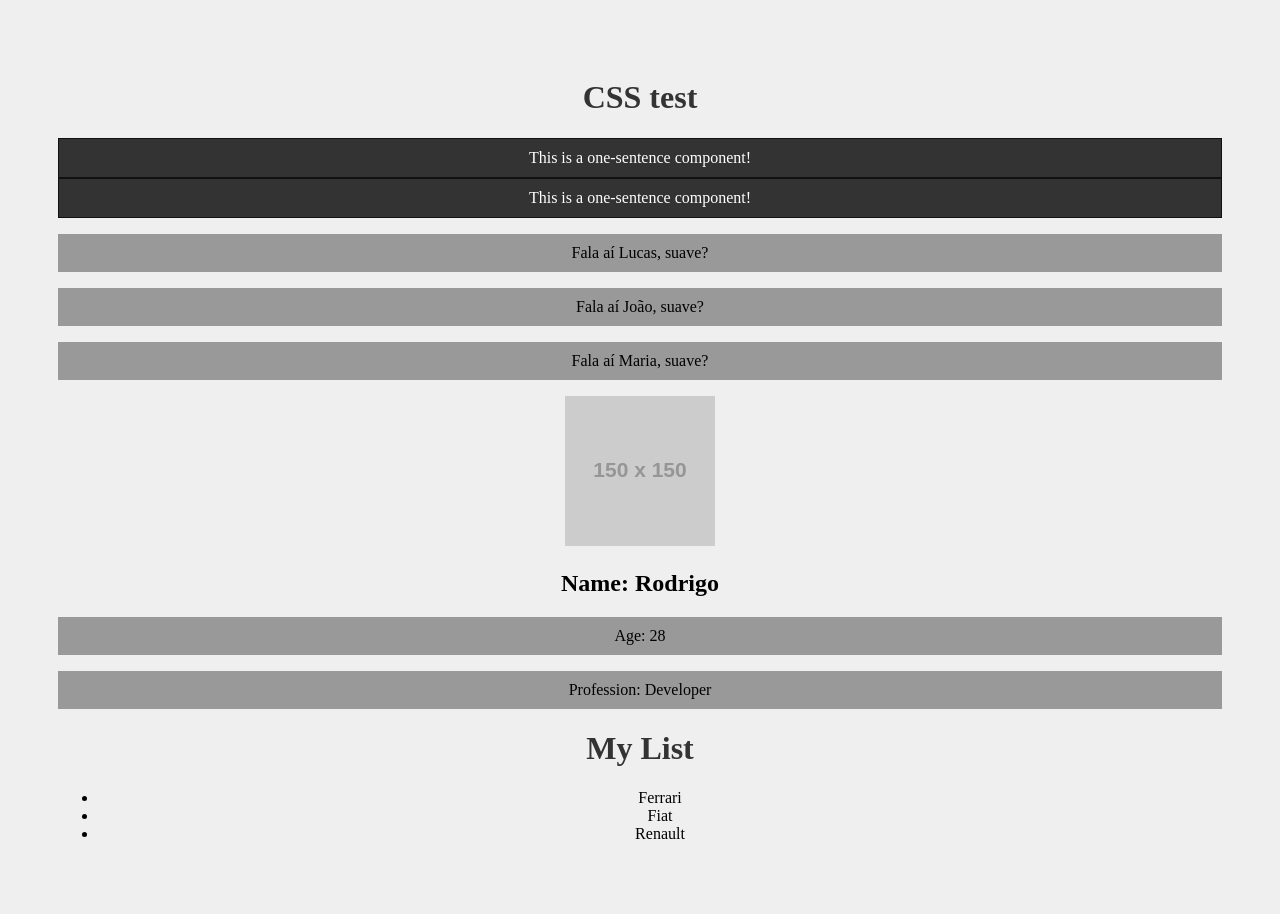
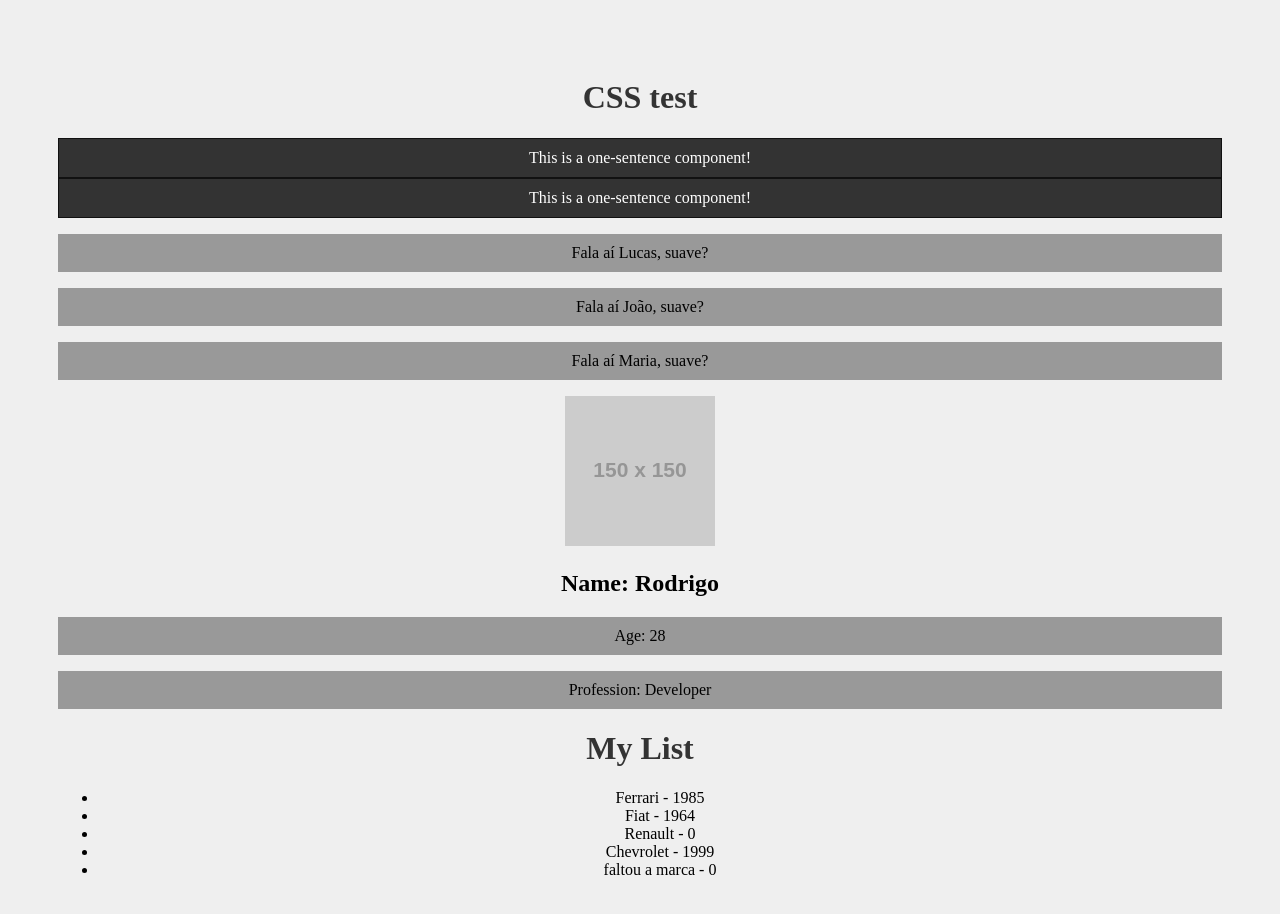
Before and after one commit to lucasalexneves/Project-React, a React (Create React App) app: page / in a window 1280 px wide. Shown: the top 914 px of the page. Built offline with nearby package versions, Linux system fonts and the light colour scheme.

Commit message:
Advancing in props

```diff
--- a/src/components/Item.js
+++ b/src/components/Item.js
@@ -1,11 +1,23 @@
-function Item(props) {
+import PropTypes from 'prop-types'
+
+function Item({marca, ano_lancamento}) {
 
     return(
         <>
-           <li>{props.marca}</li>
+           <li>{marca} - {ano_lancamento}</li>
 
         </>
     )
 }
 
+Item.propTypes = {
+    marca: PropTypes.string.isRequired,
+    ano_lancamento: PropTypes.number
+}
+
+Item.defaultProps = {
+    marca: 'faltou a marca',
+    ano_lancamento: 0,
+}
+
 export default Item
--- a/src/components/List.js
+++ b/src/components/List.js
@@ -6,9 +6,11 @@
         <>
             <h1>My List</h1>
             <ul>
-                <Item marca = "Ferrari" />
-                <Item marca = "Fiat" />
+                <Item marca = "Ferrari" ano_lancamento={1985} />
+                <Item marca = "Fiat" ano_lancamento={1964} />
                 <Item marca = "Renault" />
+                <Item marca = "Chevrolet" ano_lancamento={1999} />
+                <Item />
             </ul>
         </>
     )
```
